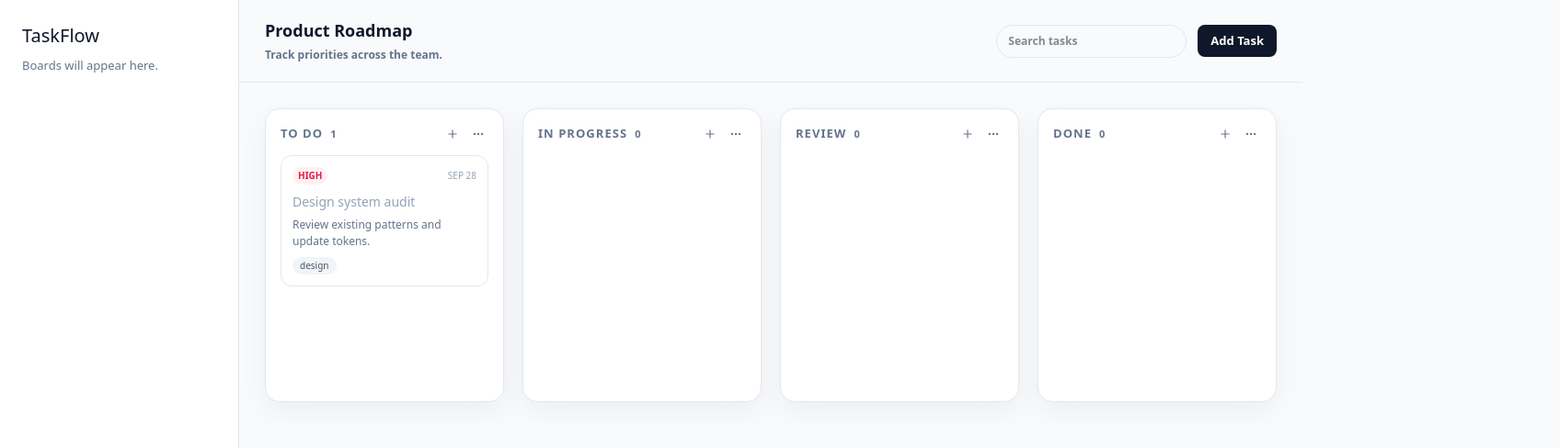
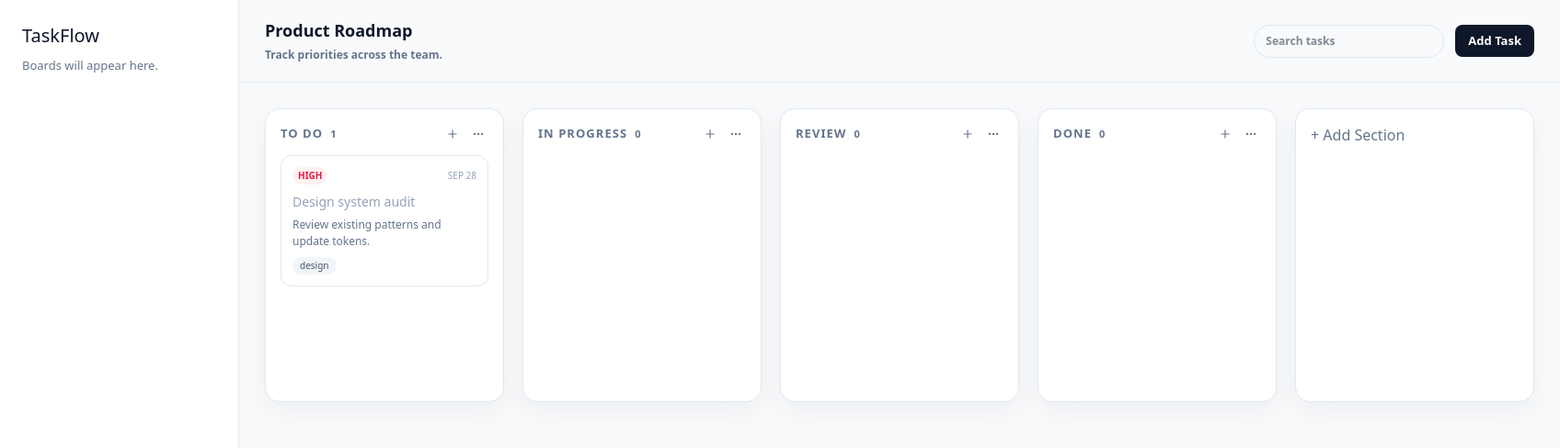
Before and after one commit to letsgokala/Kala-weather-app, a React (Vite) app: page / in a window 1280 px wide. Shown: the top 488 px of the page at 92% size, 1696 px wide, since content can reach past the window. Built offline with nearby package versions, Linux system fonts and the light colour scheme.

Commit message:
ui: iterate on board interactions

```diff
--- a/src/components/KanbanBoard.tsx
+++ b/src/components/KanbanBoard.tsx
@@ -55,6 +55,7 @@ export const KanbanBoard = () => {
               tasks={filteredTasks.filter((task) => task.status === column.status)}
             />
           ))}
+          <div className="column add-column">+ Add Section</div>
         </DragDropContext>
       </div>
       <AddTaskModal isOpen={isModalOpen} onClose={() => setIsModalOpen(false)} />
```
